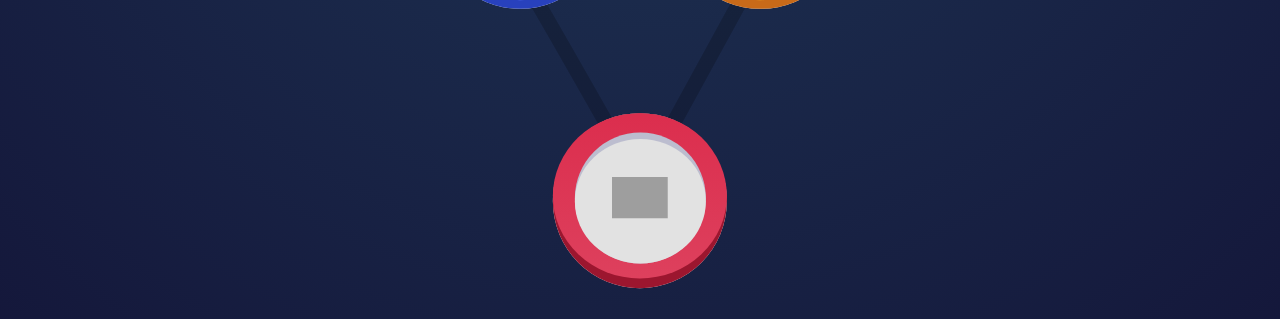
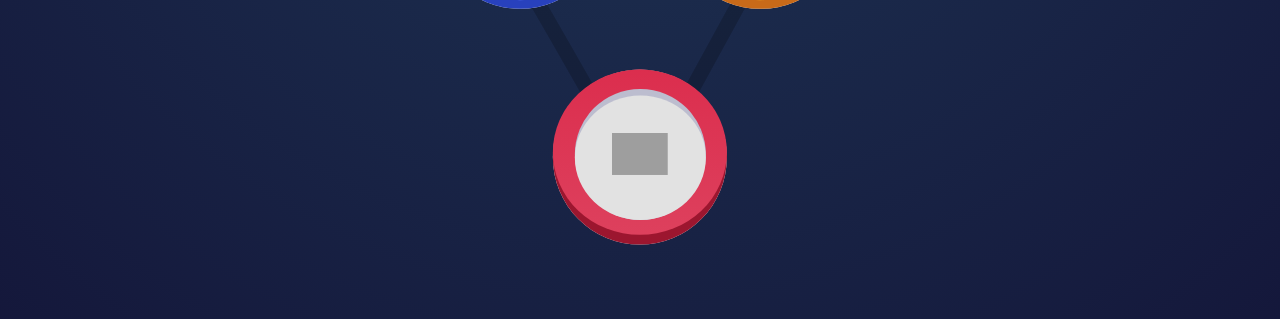
Before and after one commit to thibault-barrat/rock-paper-scissors, a React (Create React App) app: page / in a window 1280 px wide. Shown: the part 395-714 px from the top of the page. Built offline with nearby package versions, Linux system fonts and the light colour scheme; grey boxes are pictures that could not be loaded.

Commit message:
fix overflow and z-index issues

```diff
--- a/src/App.module.scss
+++ b/src/App.module.scss
@@ -12,6 +12,8 @@
   flex-direction: column;
   align-items: center;
   justify-content: space-between;
+  overflow-x: hidden;
+  position: relative;
   @media screen and (min-width: vars.$breakpoint) {
     padding: 45px 30px 30px;
   }
--- a/src/components/Button/Button.module.scss
+++ b/src/components/Button/Button.module.scss
@@ -13,6 +13,7 @@
   transition: all 0.2s ease-in-out;
   font-family: "Barlow Semi Condensed", sans-serif;
   letter-spacing: 0.2em;
+  z-index: 10;
   &:hover {
     background: #fff;
     border-color: #fff;
@@ -29,6 +30,7 @@
   color: vars.$dark-text;
   font-weight: 600;
   padding: 14px 55px;
+  align-self: center;
   &:hover {
     background: transparent;
     border-color: vars.$header-outline;
--- a/src/components/Circle/Circle.module.scss
+++ b/src/components/Circle/Circle.module.scss
@@ -88,7 +88,7 @@
 .rock {
   bottom: 0;
   left: 50%;
-  transform: translate(-50%, 50%);
+  transform: translate(-50%, 25%);
   &::before {
     background: hsl(349, 75%, 35%);
   }
--- a/src/components/Game/Game.module.scss
+++ b/src/components/Game/Game.module.scss
@@ -1,3 +1,5 @@
+@use "../../styles/vars";
+
 .game {
   position: relative;
 }
@@ -19,7 +21,7 @@
     text-align: center;
   }
   .text {
-    margin-top: 50%;
+    margin-top: 47%;
     display: inline-block;
     position: relative;
     width: 42%;
--- a/src/components/Heading/Heading.module.scss
+++ b/src/components/Heading/Heading.module.scss
@@ -9,6 +9,7 @@
   padding: 10px;
   width: 100%;
   max-width: 700px;
+  z-index: 10;
   @media screen and (min-width: vars.$breakpoint) {
     border-radius: 10px;
     padding: 16px 20px;
```
